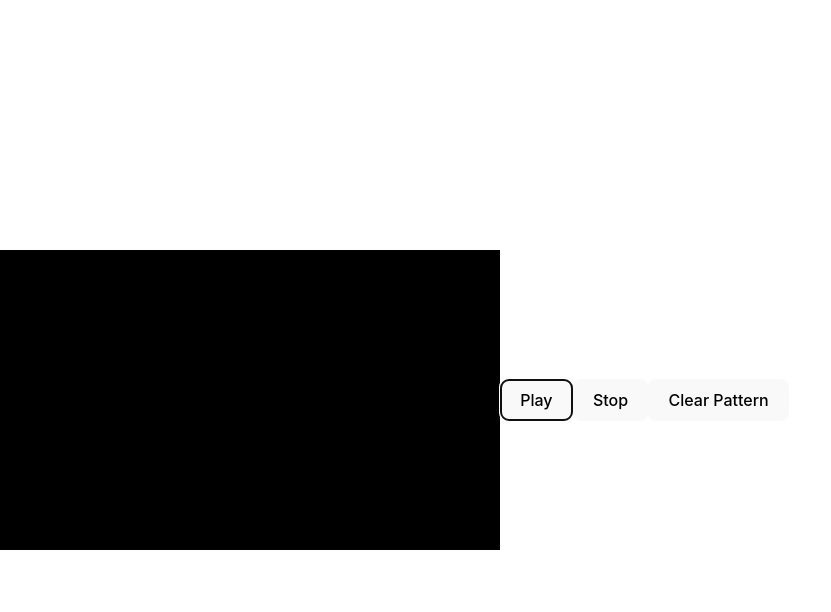
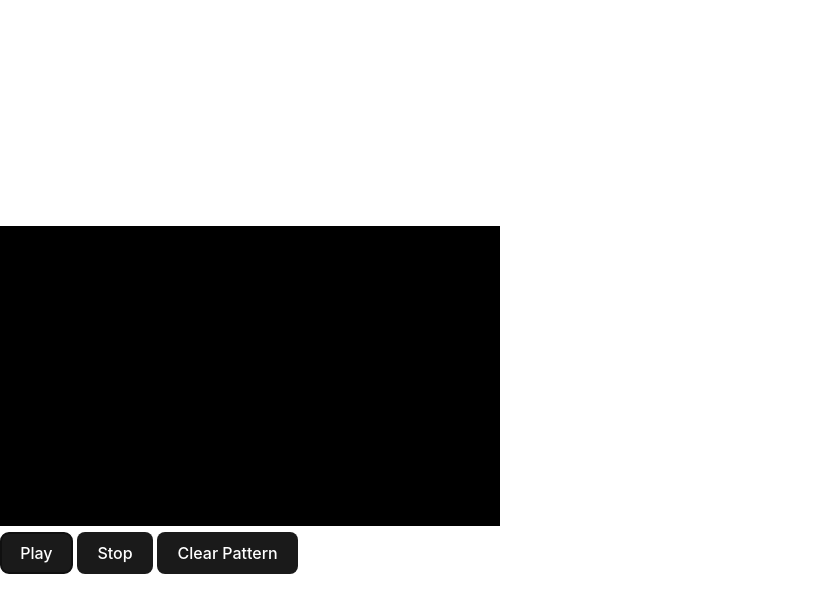
Before and after one commit to mikedubcurry/audio-fun, a website built with Vite: page index.html in a window 1280 px wide. Both pictures are taken after a click on the button "Play". Shown: the whole page, without its empty margins (0-831 px from the left). Built offline with nearby package versions, Linux system fonts and the light colour scheme; files whose address does not match are found by name.

Commit message:
some style changes

```diff
--- a/index.html
+++ b/index.html
@@ -1,17 +1,26 @@
 <!DOCTYPE html>
 <html lang="en">
+
 <head>
     <meta charset="UTF-8" />
     <link rel="icon" type="image/svg+xml" href="/vite.svg" />
     <meta name="viewport" content="width=device-width, initial-scale=1.0" />
     <title>Vite App</title>
 </head>
+
 <body>
+    <div id="container">
+        <div id="visualizer">
             <canvas id='wave'></canvas>
+        </div>
         <div id="sequencer"></div>
+        <div id="controls">
             <button id='play-button'>Play</button>
             <button id='stop-button'>Stop</button>
             <button id="clear">Clear Pattern</button>
+        </div>
+    </div>
     <script type="module" src="/main.js"></script>
 </body>
+
 </html>
--- a/main.js
+++ b/main.js
@@ -103,7 +103,7 @@ class App {
         return `
             <div class='step'>
             ${this.renderList(
-            step.notes.map((step) => `<input class='step' type='checkbox' data-step='${index}' ${step ? "checked" : ""} />`))}
+            step.notes.map((step) => `<input class='step-btn' type='checkbox' data-step='${index}' ${step ? "checked" : ""} />`))}
             </div>
             `;
     }
@@ -198,6 +198,7 @@ class Sequencer {
         this.preOut = new AnalyserNode(this.ctx);
         this.preOut.connect(this.ctx.destination);
         this.sampleMap = ["kick", "snare", "closed-hat", "open-hat"];
+        this.sampleMap = ["open-hat", "closed-hat", "snare", "kick"];
 
         this.samples = samples;
 
@@ -207,52 +208,52 @@ class Sequencer {
                 notes: [1, 0, 0, 1],
             },
             {
-                notes: [0, 0, 1, 0],
+                notes: [0, 1, 0, 0],
             },
+            {
+                notes: [0, 1, 0, 0],
+            },
+            {
+                notes: [0, 1, 0, 0],
+            },
+            // 2
             {
                 notes: [0, 0, 1, 0],
             },
             {
-                notes: [0, 0, 1, 0],
+                notes: [0, 1, 0, 0],
             },
-            // 2
             {
                 notes: [0, 1, 0, 0],
             },
             {
-                notes: [0, 0, 1, 0],
+                notes: [0, 0, 0, 1],
             },
+            // 3
+            {
+                notes: [0, 1, 0, 0],
+            },
+            {
+                notes: [0, 0, 0, 1],
+            },
+            {
+                notes: [0, 1, 0, 0],
+            },
+            {
+                notes: [0, 1, 0, 0],
+            },
+            // 4
             {
                 notes: [0, 0, 1, 0],
             },
             {
-                notes: [1, 0, 0, 0],
+                notes: [0, 1, 0, 0],
             },
-            // 3
-            {
-                notes: [0, 0, 1, 0],
-            },
-            {
-                notes: [1, 0, 0, 0],
-            },
-            {
-                notes: [0, 0, 1, 0],
-            },
-            {
-                notes: [0, 0, 1, 0],
-            },
-            // 4
             {
                 notes: [0, 1, 0, 0],
             },
             {
-                notes: [0, 0, 1, 0],
-            },
-            {
-                notes: [0, 0, 1, 0],
-            },
-            {
-                notes: [0, 0, 1, 0],
+                notes: [0, 1, 0, 0],
             },
         ];
 
@@ -327,7 +328,7 @@ class Sequencer {
     }
 
     reloadSequencer() {
-        const steps = Array.from(document.querySelectorAll('input.step'))
+        const steps = Array.from(document.querySelectorAll('input.step-btn'))
 
             .reduce((steps, stepSample) => {
                 let dataStep = stepSample.getAttribute('data-step');
--- a/style.css
+++ b/style.css
@@ -4,24 +4,11 @@
     line-height: 24px;
     font-weight: 400;
 
-  color-scheme: light dark;
-  color: rgba(255, 255, 255, 0.87);
-  background-color: #242424;
-
     font-synthesis: none;
     text-rendering: optimizeLegibility;
     -webkit-font-smoothing: antialiased;
     -moz-osx-font-smoothing: grayscale;
     -webkit-text-size-adjust: 100%;
-}
-
-a {
-  font-weight: 500;
-  color: #646cff;
-  text-decoration: inherit;
-}
-a:hover {
-  color: #535bf2;
 }
 
 body {
@@ -32,39 +19,8 @@ body {
     min-height: 100vh;
 }
 
-h1 {
-  font-size: 3.2em;
-  line-height: 1.1;
-}
-
-#app {
-  max-width: 1280px;
-  margin: 0 auto;
-  padding: 2rem;
-  text-align: center;
-}
-
-.logo {
-  height: 6em;
-  padding: 1.5em;
-  will-change: filter;
-}
-.logo:hover {
-  filter: drop-shadow(0 0 2em #646cffaa);
-}
-.logo.vanilla:hover {
-  filter: drop-shadow(0 0 2em #f7df1eaa);
-}
-
-.card {
-  padding: 2em;
-}
-
-.read-the-docs {
-  color: #888;
-}
-
 button {
+    color: white;
     border-radius: 8px;
     border: 1px solid transparent;
     padding: 0.6em 1.2em;
@@ -75,23 +31,22 @@ button {
     cursor: pointer;
     transition: border-color 0.25s;
 }
+
 button:hover {
     border-color: #646cff;
 }
+
 button:focus,
 button:focus-visible {
     outline: 4px auto -webkit-focus-ring-color;
 }
 
-@media (prefers-color-scheme: light) {
-  :root {
-    color: #213547;
-    background-color: #ffffff;
+#sequencer {
+    display: grid;
+    grid-template-columns: repeat(16, 1fr);
 }
-  a:hover {
-    color: #747bff;
+
+.step {
+    display: grid;
+    grid-template-rows: repeat(4, 1fr);
 }
-  button {
-    background-color: #f9f9f9;
-  }
-}
```
Lines whose indentation alone changed are shown as unchanged.
